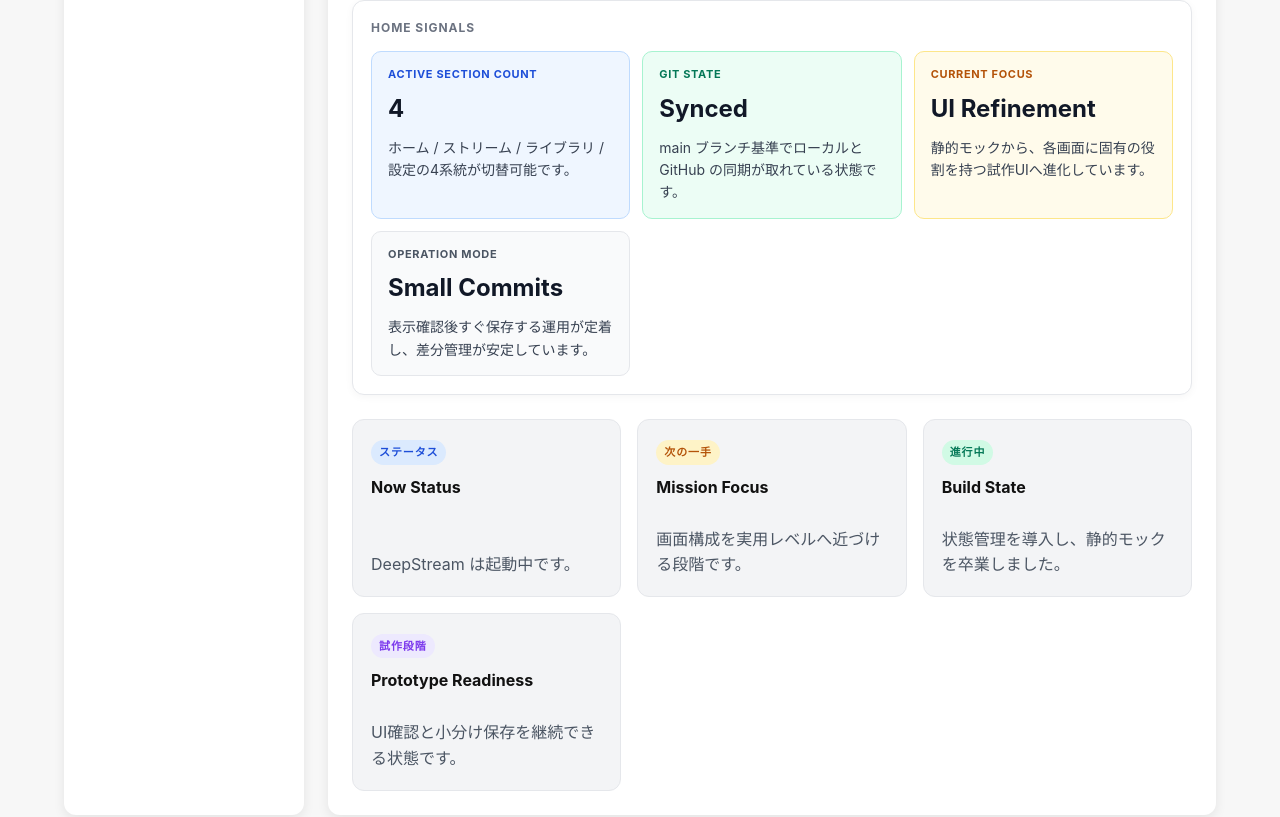
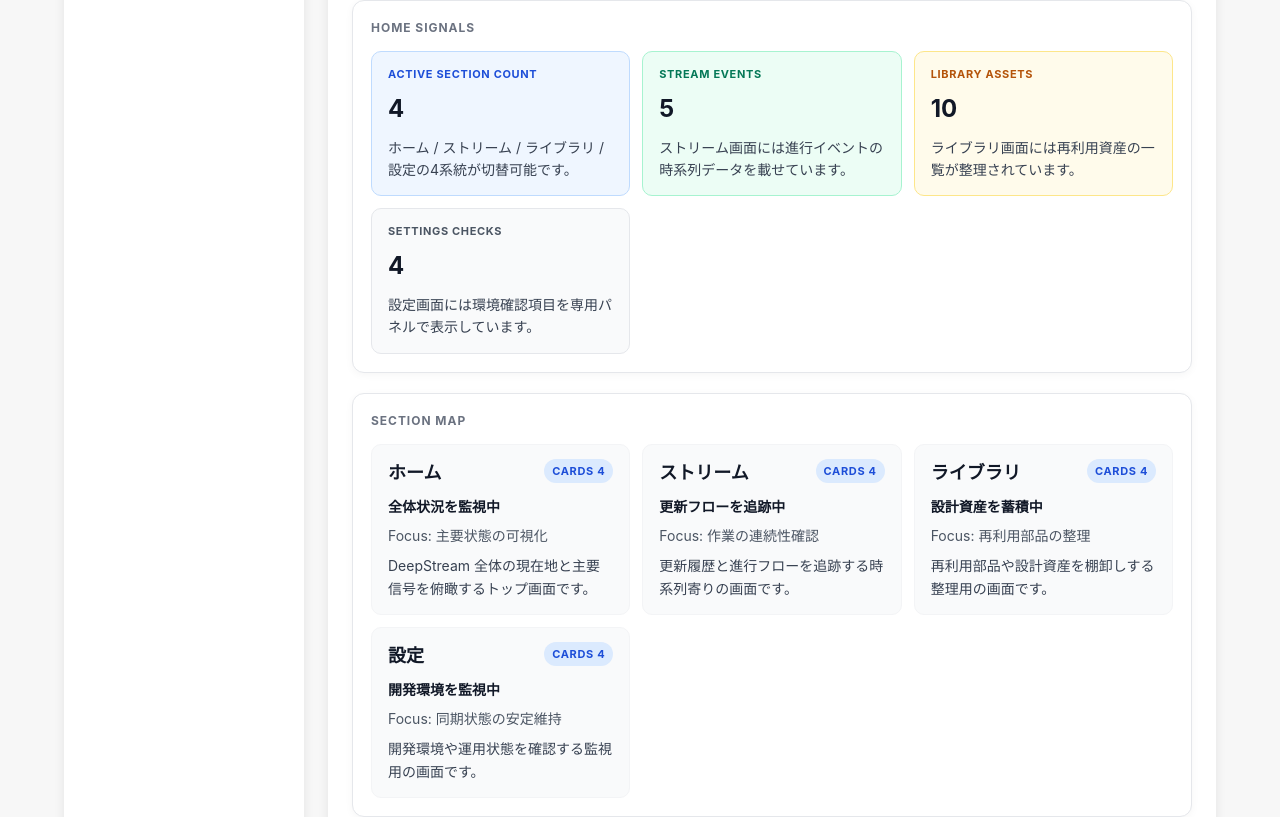
Before and after one commit to wwm001/deepstream, a React (Vite) app: page / in a window 1280 px wide. Shown: the part 796-1613 px from the top of the page. Built offline with nearby package versions, Linux system fonts and the light colour scheme.

Commit message:
Add home section snapshot map

```diff
--- a/src/components/Dashboard.tsx
+++ b/src/components/Dashboard.tsx
@@ -7,12 +7,14 @@ import SettingsStatusList from "./SettingsStatusList";
 import LibraryAssetList from "./LibraryAssetList";
 import StreamEventTimeline from "./StreamEventTimeline";
 import HomeOverviewPanel from "./HomeOverviewPanel";
+import HomeSectionSnapshotList from "./HomeSectionSnapshotList";
 import {
   dashboardSections,
   settingsChecks,
   libraryAssets,
   streamEvents,
   homeSignals,
+  homeSectionSnapshots,
 } from "../dashboardCards";
 import type { NavigationSection } from "../navigationItems";
 
@@ -48,7 +50,12 @@ function Dashboard({ currentSection }: DashboardProps) {
         items={section.detailItems}
       />
 
-      {currentSection === "ホーム" && <HomeOverviewPanel items={homeSignals} />}
+      {currentSection === "ホーム" && (
+        <>
+          <HomeOverviewPanel items={homeSignals} />
+          <HomeSectionSnapshotList items={homeSectionSnapshots} />
+        </>
+      )}
 
       {currentSection === "ストリーム" && (
         <StreamEventTimeline items={streamEvents} />
--- /dev/null
+++ b/src/components/HomeSectionSnapshotList.tsx
@@ -0,0 +1,124 @@
+import type { HomeSectionSnapshot } from "../dashboardCards";
+
+type HomeSectionSnapshotListProps = {
+  items: HomeSectionSnapshot[];
+};
+
+function HomeSectionSnapshotList({ items }: HomeSectionSnapshotListProps) {
+  return (
+    <section
+      style={{
+        marginTop: "20px",
+        padding: "18px",
+        borderRadius: "12px",
+        background: "#ffffff",
+        border: "1px solid #e5e7eb",
+        boxShadow: "0 2px 8px rgba(0, 0, 0, 0.04)",
+      }}
+    >
+      <p
+        style={{
+          margin: "0 0 14px 0",
+          fontSize: "12px",
+          fontWeight: 700,
+          letterSpacing: "0.08em",
+          textTransform: "uppercase",
+          color: "#6b7280",
+        }}
+      >
+        Section Map
+      </p>
+
+      <div
+        style={{
+          display: "grid",
+          gridTemplateColumns: "repeat(auto-fit, minmax(220px, 1fr))",
+          gap: "12px",
+        }}
+      >
+        {items.map((item) => (
+          <article
+            key={item.section}
+            style={{
+              padding: "14px 16px",
+              borderRadius: "10px",
+              background: "#f9fafb",
+              border: "1px solid #f3f4f6",
+            }}
+          >
+            <div
+              style={{
+                display: "flex",
+                justifyContent: "space-between",
+                alignItems: "flex-start",
+                gap: "12px",
+                flexWrap: "wrap",
+              }}
+            >
+              <h3
+                style={{
+                  margin: 0,
+                  fontSize: "18px",
+                  color: "#111827",
+                }}
+              >
+                {item.section}
+              </h3>
+
+              <span
+                style={{
+                  display: "inline-block",
+                  fontSize: "11px",
+                  fontWeight: 700,
+                  letterSpacing: "0.06em",
+                  textTransform: "uppercase",
+                  color: "#1d4ed8",
+                  background: "#dbeafe",
+                  padding: "4px 8px",
+                  borderRadius: "999px",
+                }}
+              >
+                cards {item.cardCount}
+              </span>
+            </div>
+
+            <p
+              style={{
+                margin: "10px 0 0 0",
+                fontSize: "14px",
+                fontWeight: 600,
+                color: "#111827",
+              }}
+            >
+              {item.status}
+            </p>
+
+            <p
+              style={{
+                margin: "8px 0 0 0",
+                fontSize: "14px",
+                color: "#4b5563",
+                lineHeight: 1.6,
+              }}
+            >
+              Focus: {item.focus}
+            </p>
+
+            <p
+              style={{
+                margin: "8px 0 0 0",
+                fontSize: "14px",
+                color: "#374151",
+                lineHeight: 1.6,
+              }}
+            >
+              {item.note}
+            </p>
+          </article>
+        ))}
+      </div>
+    </section>
+  );
+}
+
+export default HomeSectionSnapshotList;
--- a/src/dashboardCards.ts
+++ b/src/dashboardCards.ts
@@ -5,9 +5,10 @@ export type {
   LibraryAsset,
   StreamEvent,
   HomeSignal,
+  HomeSectionSnapshot,
 } from "./dashboardData/types";
 
-export { homeSignals } from "./dashboardData/homeData";
+export { homeSignals, homeSectionSnapshots } from "./dashboardData/homeData";
 export { streamEvents } from "./dashboardData/streamData";
 export { libraryAssets } from "./dashboardData/libraryData";
 export { settingsChecks } from "./dashboardData/settingsData";
--- a/src/dashboardData/homeData.ts
+++ b/src/dashboardData/homeData.ts
@@ -1,31 +1,11 @@
-import type { DashboardSectionData, HomeSignal } from "./types";
-
-export const homeSignals: HomeSignal[] = [
-  {
-    label: "Active Section Count",
-    value: "4",
-    note: "ホーム / ストリーム / ライブラリ / 設定の4系統が切替可能です。",
-    tone: "primary",
-  },
-  {
-    label: "Git State",
-    value: "Synced",
-    note: "main ブランチ基準でローカルと GitHub の同期が取れている状態です。",
-    tone: "success",
-  },
-  {
-    label: "Current Focus",
-    value: "UI Refinement",
-    note: "静的モックから、各画面に固有の役割を持つ試作UIへ進化しています。",
-    tone: "warning",
-  },
-  {
-    label: "Operation Mode",
-    value: "Small Commits",
-    note: "表示確認後すぐ保存する運用が定着し、差分管理が安定しています。",
-    tone: "neutral",
-  },
-];
+import type {
+  DashboardSectionData,
+  HomeSignal,
+  HomeSectionSnapshot,
+} from "./types";
+import { streamEvents, streamSectionData } from "./streamData";
+import { libraryAssets, librarySectionData } from "./libraryData";
+import { settingsChecks, settingsSectionData } from "./settingsData";
 
 export const homeSectionData: DashboardSectionData = {
   description: "DeepStream 全体の現在地と重要ポイントを表示します。",
@@ -69,3 +49,61 @@ export const homeSectionData: DashboardSectionData = {
     },
   ],
 };
+
+export const homeSectionSnapshots: HomeSectionSnapshot[] = [
+  {
+    section: "ホーム",
+    status: homeSectionData.statusLabel,
+    focus: homeSectionData.focusLabel,
+    cardCount: homeSectionData.cards.length,
+    note: "DeepStream 全体の現在地と主要信号を俯瞰するトップ画面です。",
+  },
+  {
+    section: "ストリーム",
+    status: streamSectionData.statusLabel,
+    focus: streamSectionData.focusLabel,
+    cardCount: streamSectionData.cards.length,
+    note: "更新履歴と進行フローを追跡する時系列寄りの画面です。",
+  },
+  {
+    section: "ライブラリ",
+    status: librarySectionData.statusLabel,
+    focus: librarySectionData.focusLabel,
+    cardCount: librarySectionData.cards.length,
+    note: "再利用部品や設計資産を棚卸しする整理用の画面です。",
+  },
+  {
+    section: "設定",
+    status: settingsSectionData.statusLabel,
+    focus: settingsSectionData.focusLabel,
+    cardCount: settingsSectionData.cards.length,
+    note: "開発環境や運用状態を確認する監視用の画面です。",
+  },
+];
+
+export const homeSignals: HomeSignal[] = [
+  {
+    label: "Active Section Count",
+    value: String(homeSectionSnapshots.length),
+    note: "ホーム / ストリーム / ライブラリ / 設定の4系統が切替可能です。",
+    tone: "primary",
+  },
+  {
+    label: "Stream Events",
+    value: String(streamEvents.length),
+    note: "ストリーム画面には進行イベントの時系列データを載せています。",
+    tone: "success",
+  },
+  {
+    label: "Library Assets",
+    value: String(libraryAssets.length),
+    note: "ライブラリ画面には再利用資産の一覧が整理されています。",
+    tone: "warning",
+  },
+  {
+    label: "Settings Checks",
+    value: String(settingsChecks.length),
+    note: "設定画面には環境確認項目を専用パネルで表示しています。",
+    tone: "neutral",
+  },
+];
```
Also changed, not shown: src/dashboardData/types.ts (+8 -0 lines).
